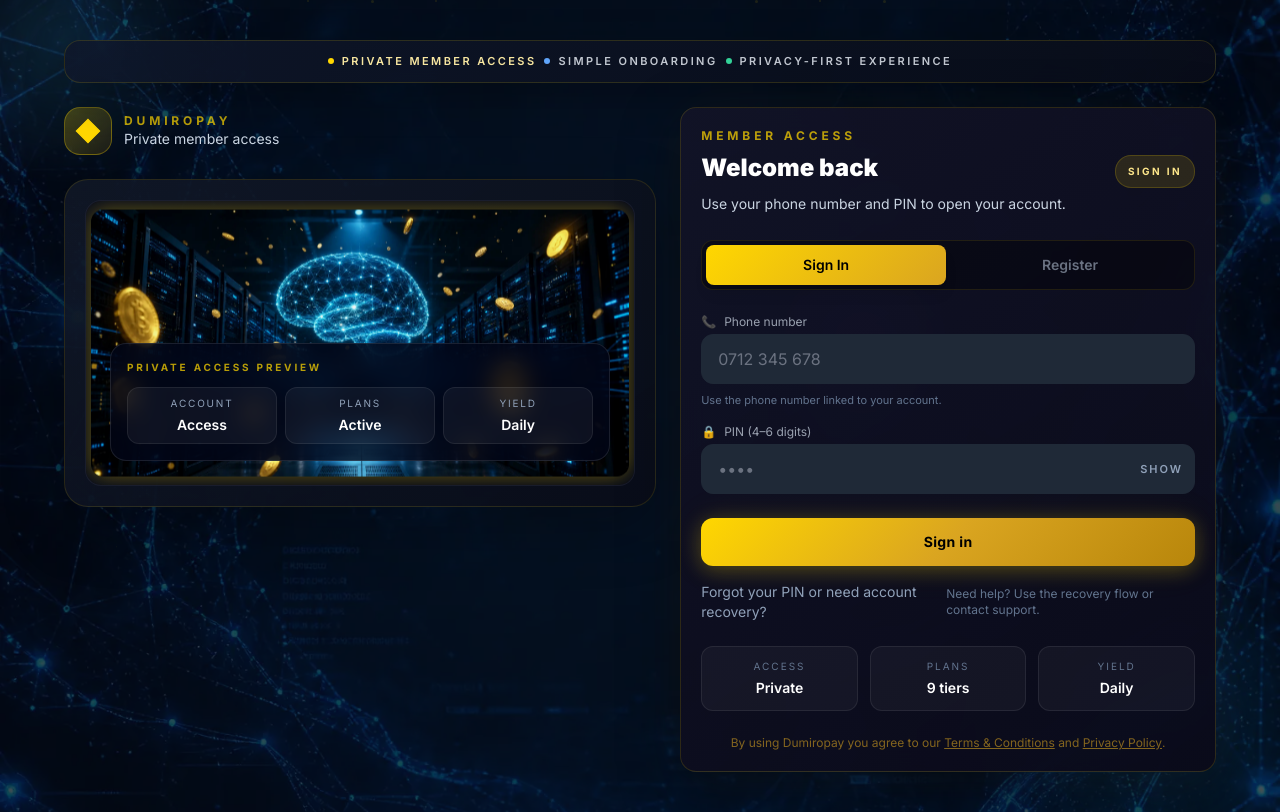
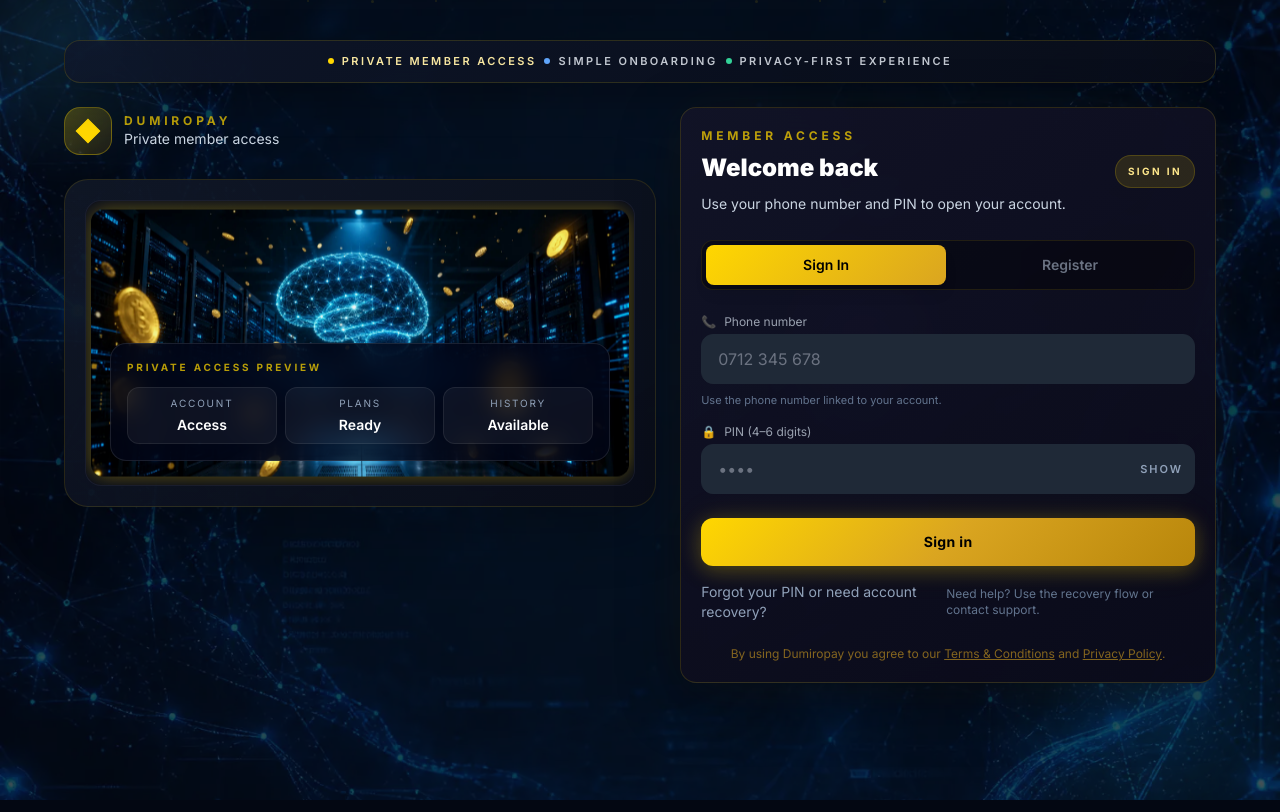
Before and after one commit to Hacker254Mwalo/Hacker254Mwalo, a React (Vite) app: page /login in a window 1280 px wide. Built offline with nearby package versions, Linux system fonts and the light colour scheme.

Commit message:
Clean AuthPage: remove bottom tiles, restore register header, fix referral text

```diff
--- a/src/pages/AuthPage.jsx
+++ b/src/pages/AuthPage.jsx
@@ -10,68 +10,14 @@
   'Privacy-first experience',
 ]
 
-const STATUS_CARDS = [
-  {
-    title: 'One premium entry point',
-    body: 'Your account, plans, and activities — managed from a single protected gateway.',
-    accent: 'rgba(255,215,0,0.18)',
-    border: 'rgba(255,215,0,0.25)',
-  },
-  {
-    title: 'Access & manage everything',
-    body: 'Sign in once to open your dashboard, manage plans, and track earnings in real time.',
-    accent: 'rgba(96,165,250,0.18)',
-    border: 'rgba(96,165,250,0.25)',
-  },
-  {
-    title: 'Earn while your node works',
-    body: 'Every plan you activate starts generating daily compute yield from active GPU nodes.',
-    accent: 'rgba(52,211,153,0.18)',
-    border: 'rgba(52,211,153,0.25)',
-  },
-]
 
-const ACCESS_FEATURES = [
-  'Private dashboard with daily yield tracking',
-  'Activate plans from KSh 500 to earn compute yield',
-  'Full activity history with real matching logic',
-]
 
 const PREVIEW_ITEMS = [
   { label: 'Account', value: 'Access' },
-  { label: 'Plans', value: 'Active' },
-  { label: 'Yield', value: 'Daily' },
+  { label: 'Plans', value: 'Ready' },
+  { label: 'History', value: 'Available' },
 ]
 
-/* ── Live stats strip ── pure CSS/JS, no external sources ──────────────── */
-const LIVE_STATS = [
-  { label: 'GPU demand', base: 87, unit: '%', color: '#FFD700' },
-  { label: 'Nodes online', base: 1248, unit: '', color: '#34D399' },
-  { label: 'KSh paid out', base: 3420000, unit: 'M+', color: '#60A5FA' },
-]
-
-const SIGNUP_BENEFITS = [
-  'Open your dashboard and see earnings from day one',
-  'Activate a GPU node plan to start daily compute yield',
-  'Every activity is tracked and tied to your profile',
-]
-
-/* ── Live animated value (client-side only, no external calls) ─────────── */
-function LiveValue({ stat }) {
-  const [value, setValue] = useState(stat.base)
-  useEffect(() => {
-    const id = setInterval(() => {
-      setValue((prev) => {
-        const jitter = (Math.random() - 0.42) * (stat.base > 1000 ? 40 : 1.6)
-        const next = prev + jitter
-        return stat.base > 1000 ? Math.max(stat.base - 200, parseFloat(next.toFixed(2))) : parseFloat(next.toFixed(1))
-      })
-    }, 2500)
-    return () => clearInterval(id)
-  }, [])
-  const display = stat.base > 1000 ? `KSh ${value.toLocaleString()}M+` : stat.unit === '%' ? `${value}%` : `${value.toLocaleString()}`
-  return <span className="text-sm font-bold tabular-nums text-white">{display}</span>
-}
 
 export default function AuthPage() {
   const [tab, setTab] = useState('login')
@@ -438,14 +384,14 @@
                     {forgotMode ? 'Account recovery' : tab === 'login' ? 'Member access' : 'Account setup'}
                   </p>
                   <h2 className="mt-2 text-2xl font-black text-white">
-                    {forgotMode ? 'Recover your account access' : tab === 'login' ? 'Welcome back' : 'Start earning today'}
+                    {forgotMode ? 'Recover your account access' : tab === 'login' ? 'Welcome back' : 'Create your account'}
                   </h2>
                   <p className="mt-2 text-sm leading-6 text-slate-300">
                     {forgotMode
                       ? 'Submit your number to start a guided recovery request.'
                       : tab === 'login'
                         ? 'Use your phone number and PIN to open your account.'
-                        : 'Create your account and activate a node plan to earn daily.'}
+                        : 'Set up your account to access the compute network.'}
                   </p>
                 </div>
                 <div
@@ -561,7 +507,7 @@
                       required
                     />
                     <div className="mt-3 rounded-xl border border-amber-300/12 bg-amber-200/5 px-3 py-3 text-xs leading-6 text-slate-300">
-                      Your access code makes setup quick and links your new account to a trusted member — earning plans start at KSh 500.
+                      Your access code connects your account to the compute network through a trusted member.
                     </div>
                   </div>
                 )}
@@ -661,21 +607,6 @@
                 </p>
               )}
 
-              <div className="mt-6 grid gap-3 sm:grid-cols-3">
-                <div className="rounded-xl border border-white/8 bg-white/4 px-3 py-3 text-center">
-                  <p className="text-[10px] uppercase tracking-[0.2em] text-slate-500">Access</p>
-                  <p className="mt-1 text-sm font-semibold text-white">Private</p>
-                </div>
-                <div className="rounded-xl border border-white/8 bg-white/4 px-3 py-3 text-center">
-                  <p className="text-[10px] uppercase tracking-[0.2em] text-slate-500">Plans</p>
-                  <p className="mt-1 text-sm font-semibold text-white">9 tiers</p>
-                </div>
-                <div className="rounded-xl border border-white/8 bg-white/4 px-3 py-3 text-center">
-                  <p className="text-[10px] uppercase tracking-[0.2em] text-slate-500">Yield</p>
-                  <p className="mt-1 text-sm font-semibold text-white">Daily</p>
-                </div>
-              </div>
-
               <p className="mt-6 text-center text-xs" style={{ color: 'rgba(218,165,32,0.58)' }}>
                 By using Dumiropay you agree to our{' '}
                 <button type="button" onClick={() => navigate('/terms')} className="underline hover:text-[#FFD700]">
```
